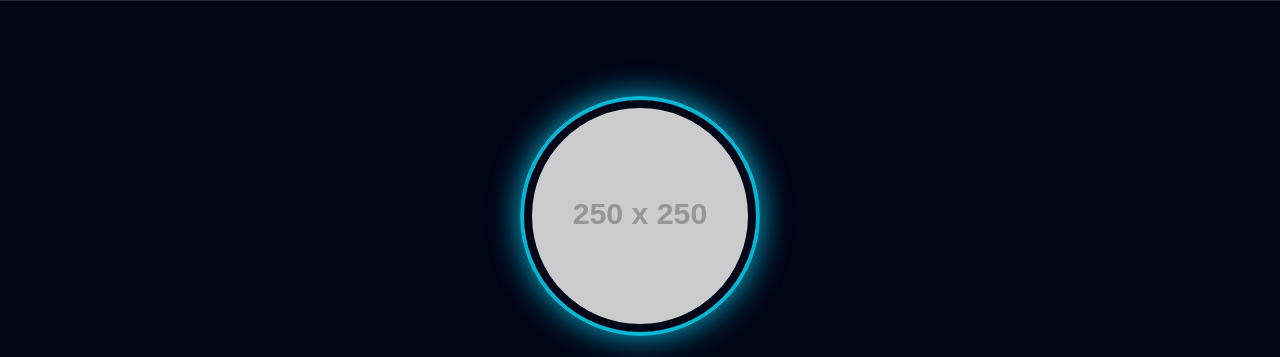
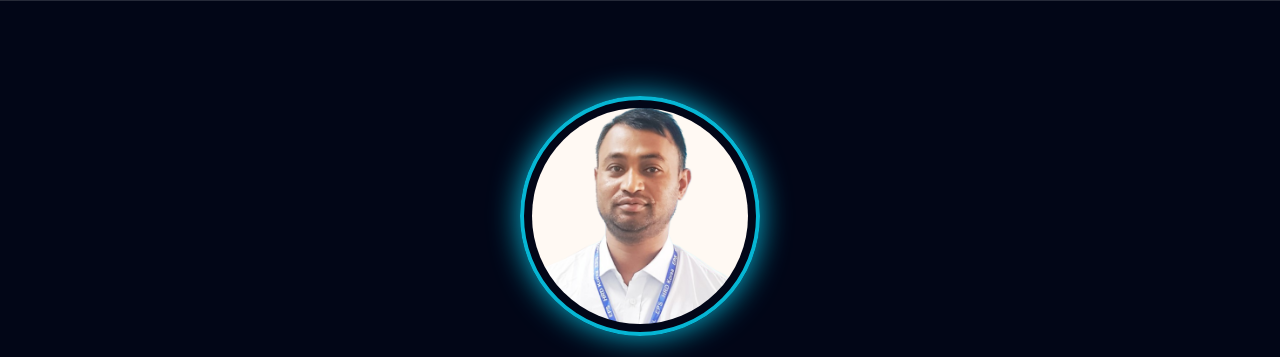
Before and after one commit to mnalambd09/portfolio, a website: page index.html in a window 1280 px wide. Shown: the part 65-422 px from the top of the page. Drawn offline with nearby package versions, Linux system fonts and the light colour scheme; placeholder pictures from the web are drawn by us.

Commit message:
Update index.html

```diff
--- a/index.html
+++ b/index.html
@@ -26,7 +26,7 @@
 
     <section id="home" class="h-screen flex flex-col justify-center items-center text-center px-4">
         <div class="w-48 h-48 md:w-60 md:h-60 rounded-full border-4 border-cyan-500 p-2 shadow-[0_0_30px_#06b6d4] mb-8">
-            <img src="https://via.placeholder.com/250" alt="Noor Alam" class="w-full h-full rounded-full object-cover">
+            <img src="photo.png" alt="Noor Alam" class="w-full h-full rounded-full object-cover">
         </div>
         <h1 class="text-4xl md:text-6xl font-bold font-orbitron mb-4">I'm <span class="text-cyan-400">Noor Alam</span></h1>
         <p class="text-gray-400 max-w-lg">Expert in Web Design, AutoCAD, and Photoshop. Building high-tech digital experiences with modern tools.</p>
```
